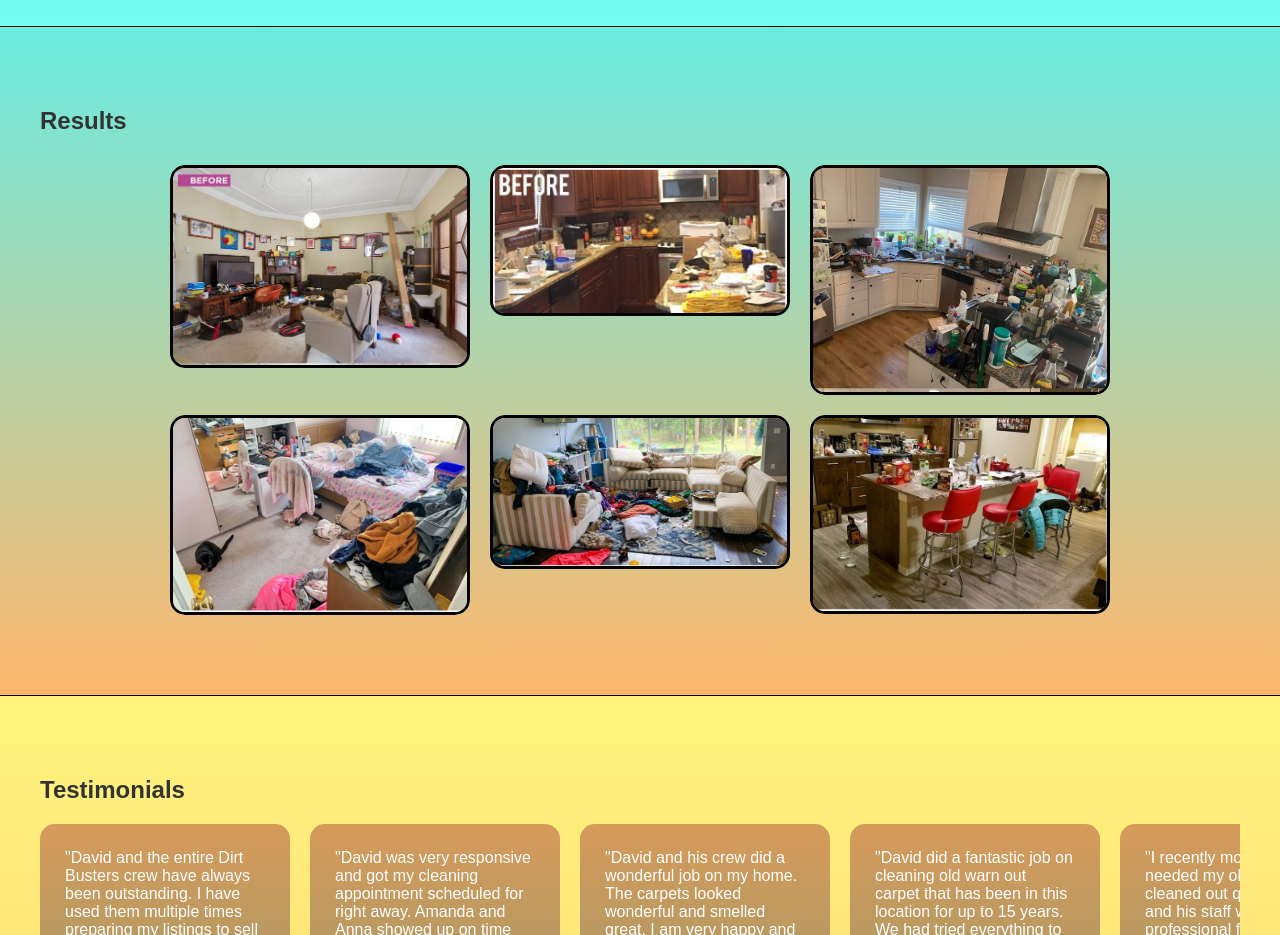
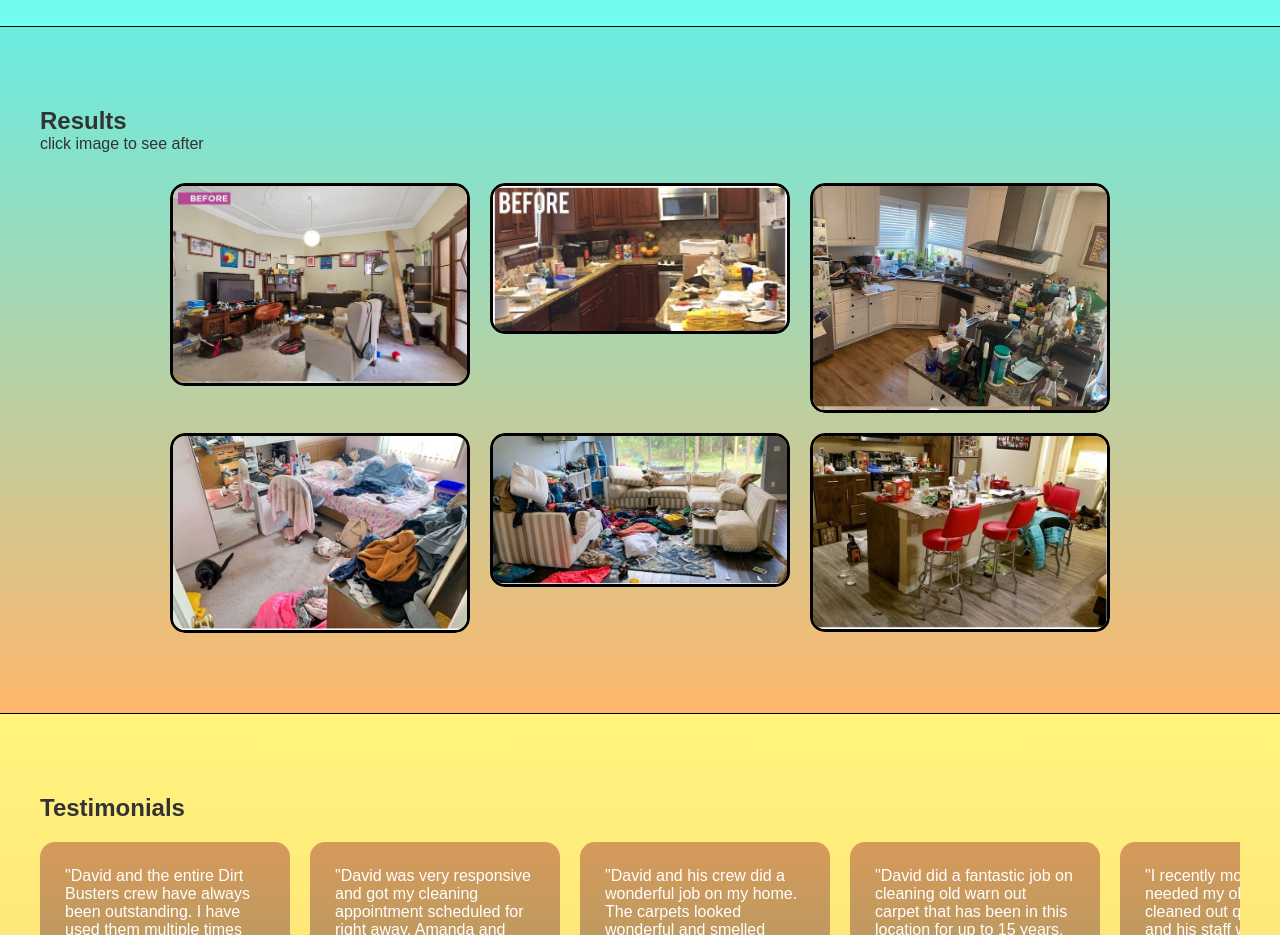
Before and after one commit to L36-star/DirtBustersCleaningServices, a plain HTML site: page index.html in a window 1280 px wide. Shown: the part 1640-2575 px from the top of the page. Drawn offline with nearby package versions, Linux system fonts and the light colour scheme.

Commit message:
Update index.html

```diff
--- a/index.html
+++ b/index.html
@@ -67,6 +67,7 @@
   <section id="projects" class="section projects" style="background-image: linear-gradient(#6AECE1, #FFB76C); border-bottom: 1px solid black;">
     <div class="container">
       <h2>Results</h2>
+      <p>click image to see after</p>
       <div class="project-grid">
         <div class="project-card">
           <img src="img/before2crop.jpg" alt="Before">
```
